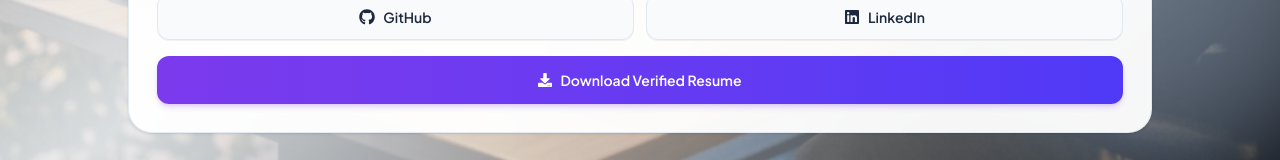
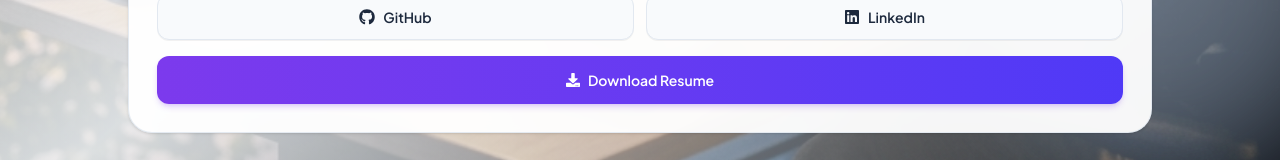
Before and after one commit to deepakguptabvp/portfolio, a React (Vite) app: page / in a window 1280 px wide. Shown: the part 6985-7145 px from the top of the page. Built offline with nearby package versions, Linux system fonts and the light colour scheme.

Commit message:
bug fixed

```diff
--- a/src/components/Contact.jsx
+++ b/src/components/Contact.jsx
@@ -233,7 +233,7 @@ const Contact = () => {
               className="w-full inline-flex items-center justify-center gap-2 px-6 py-3.5 rounded-xl bg-gradient-to-r from-purple to-indigo-600 hover:from-purple-dark hover:to-indigo-700 text-white font-semibold text-sm shadow-md shadow-purple/20 transition-all duration-200 cursor-pointer"
             >
               <FaDownload className="text-sm" />
-              <span>Download Verified Resume</span>
+              <span>Download Resume</span>
             </a>
           </div>
         </div>
```
